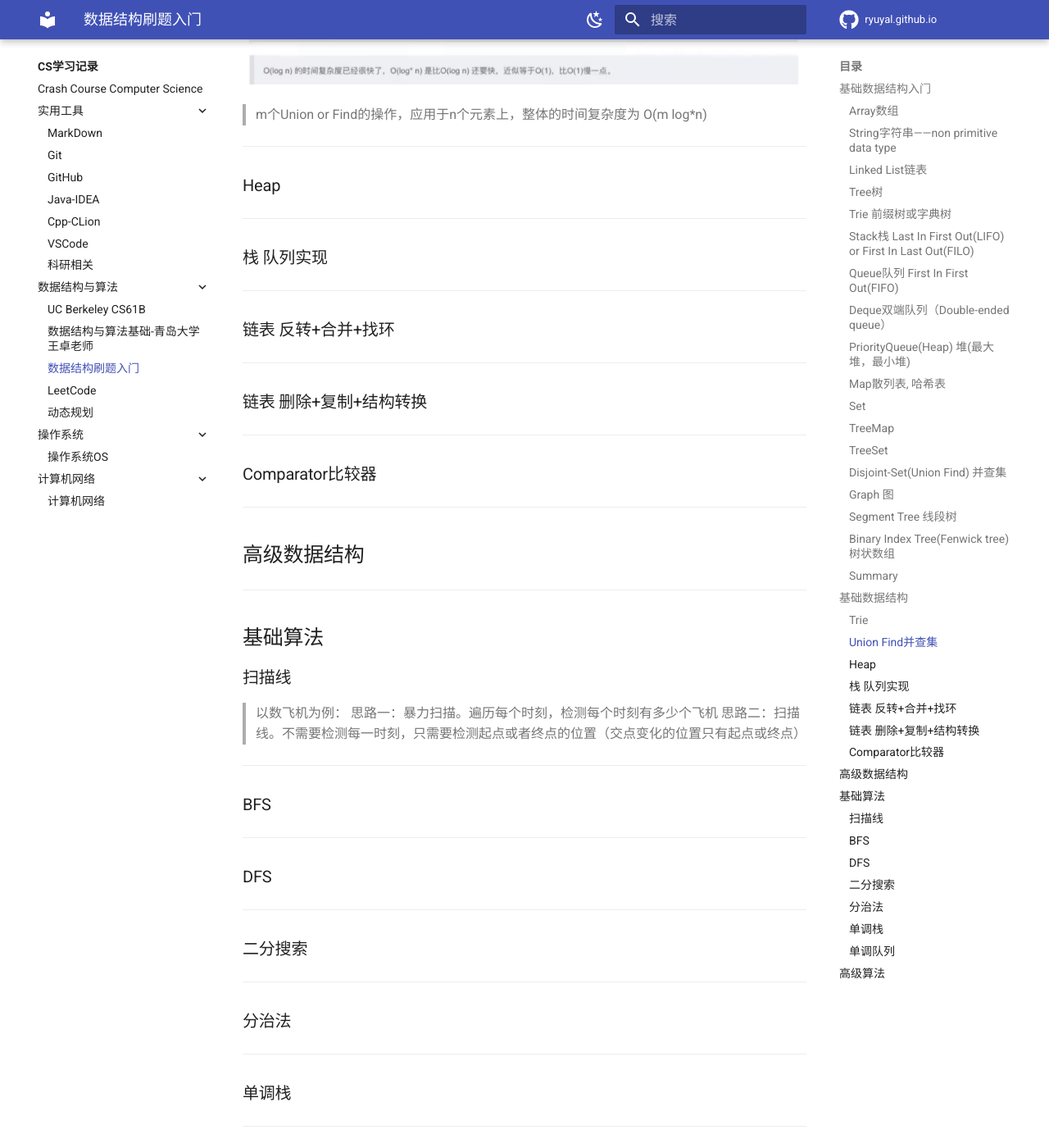
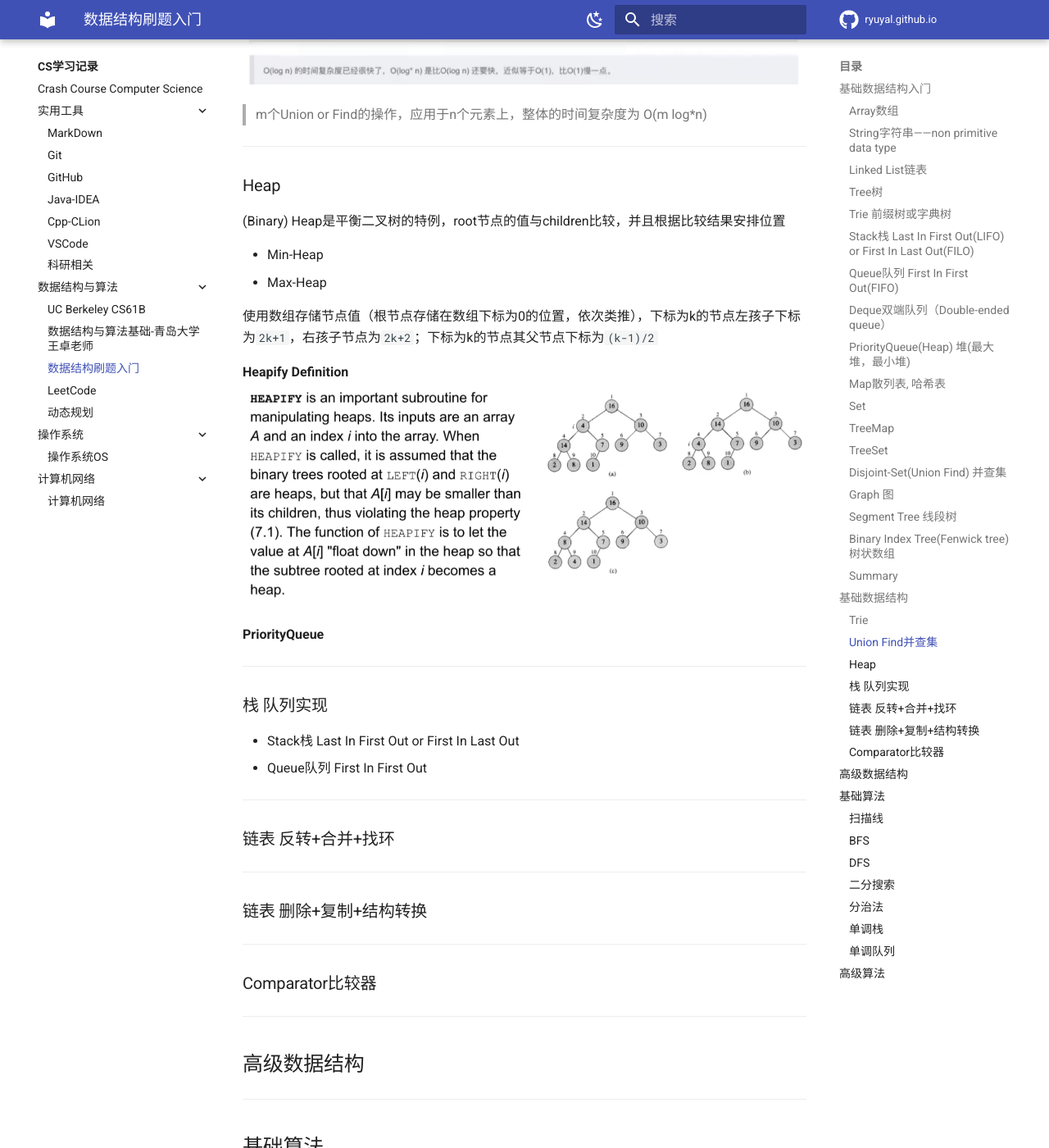
Before and after one commit to ryuyal/ryuyal.github.io, an MkDocs documentation site: the page built from docs/CS/Algos/ds_gucheng.md, in a window 1280 px wide and 1400 px high, scrolled down 14058 px. Shown: the whole window at 82% size. Built offline with MkDocs 1.6.1 and Material for MkDocs 9.7.7, drawn with Linux system fonts in a browser that asks for light colours; comment, search, counter and statistics services are not loaded.

Commit message:
update ds

```diff
--- a/docs/CS/Algos/ds_gucheng.md
+++ b/docs/CS/Algos/ds_gucheng.md
@@ -502,10 +502,24 @@ class DSU{
 ---
 
 ### Heap
+(Binary) Heap是平衡二叉树的特例，root节点的值与children比较，并且根据比较结果安排位置
+
+- Min-Heap
+- Max-Heap
+
+使用数组存储节点值（根节点存储在数组下标为0的位置，依次类推），下标为k的节点左孩子下标为`2k+1`，右孩子节点为`2k+2`；下标为k的节点其父节点下标为`(k-1)/2`
+
+**Heapify Definition**
+    ![](./ds_notes/ds_heapify.jpg)
+
+**PriorityQueue**
 
 ---
 
 ### 栈 队列实现
+
+- Stack栈 Last In First Out or First In Last Out
+- Queue队列 First In First Out
 
 ---
 
```
Also changed, not shown: docs/CS/CPP/basic.md (+4 -1 lines), docs/CS/CPP/cppknowledge.md (added, +1 -0 lines), docs/CS/Algos/ds_notes/ds_heapify.jpg (added).
